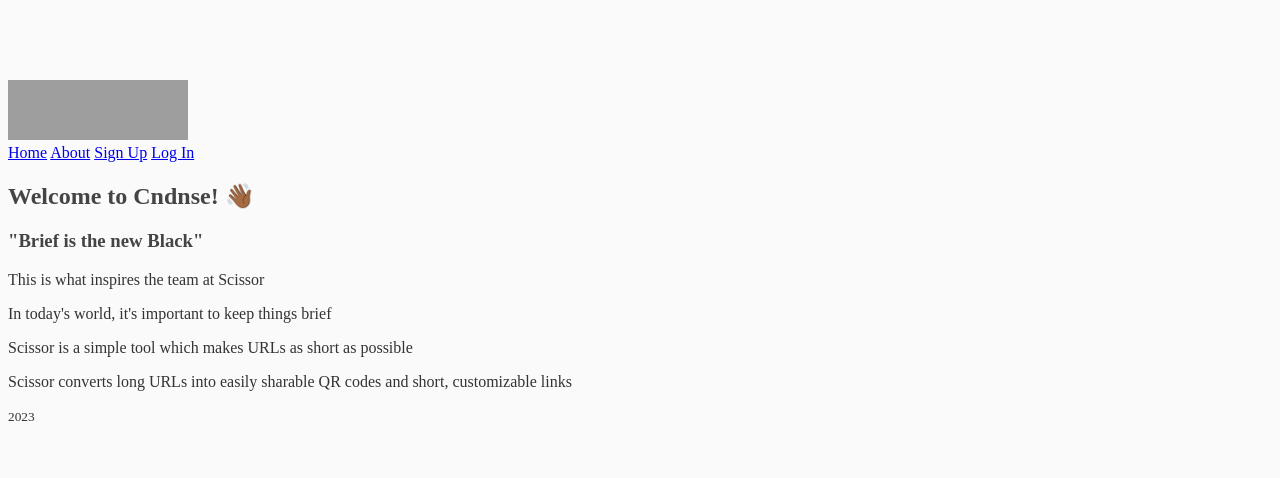
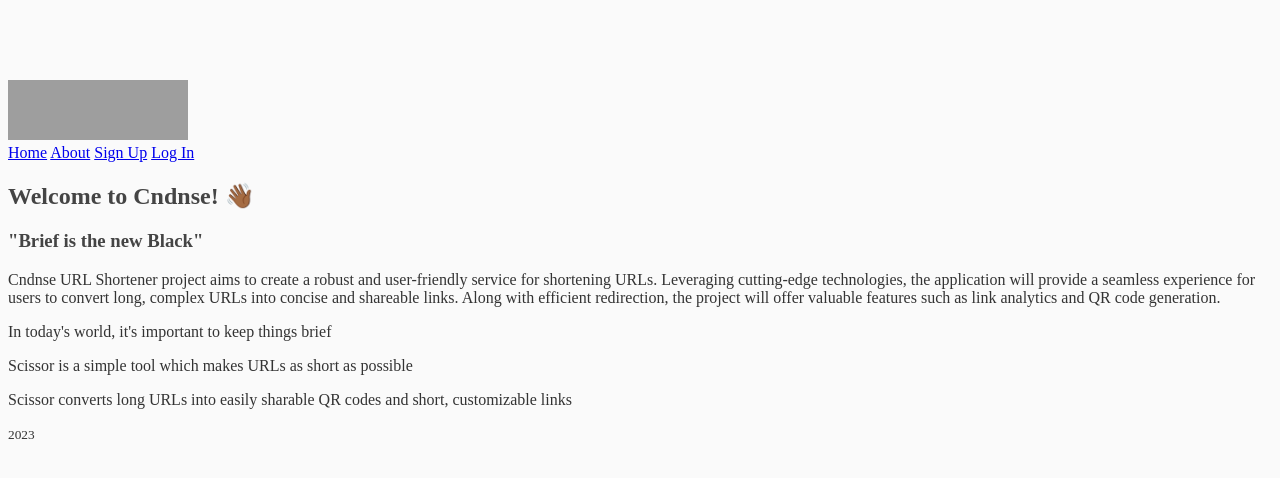
Before and after one commit to olumeedee/Scissor-link-shortener, a Flask app: page /about in a window 1280 px wide. Shown: the top 478 px of the page. Run offline with Flask 3, Linux system fonts and the light colour scheme; grey boxes are pictures that could not be loaded.

Commit message:
about page fix

```diff
--- a/scissor/templates/about.html
+++ b/scissor/templates/about.html
@@ -11,7 +11,7 @@
 
   <h3>"Brief is the new Black"</h3>
 
-  <p>This is what inspires the team at Scissor</p>
+  <p>Cndnse URL Shortener project aims to create a robust and user-friendly service for shortening URLs. Leveraging cutting-edge technologies, the application will provide a seamless experience for users to convert long, complex URLs into concise and shareable links. Along with efficient redirection, the project will offer valuable features such as link analytics and QR code generation.</p>
 
   <p>In today's world, it's important to keep things brief</p>
 
```
Also changed, not shown: README.md.
